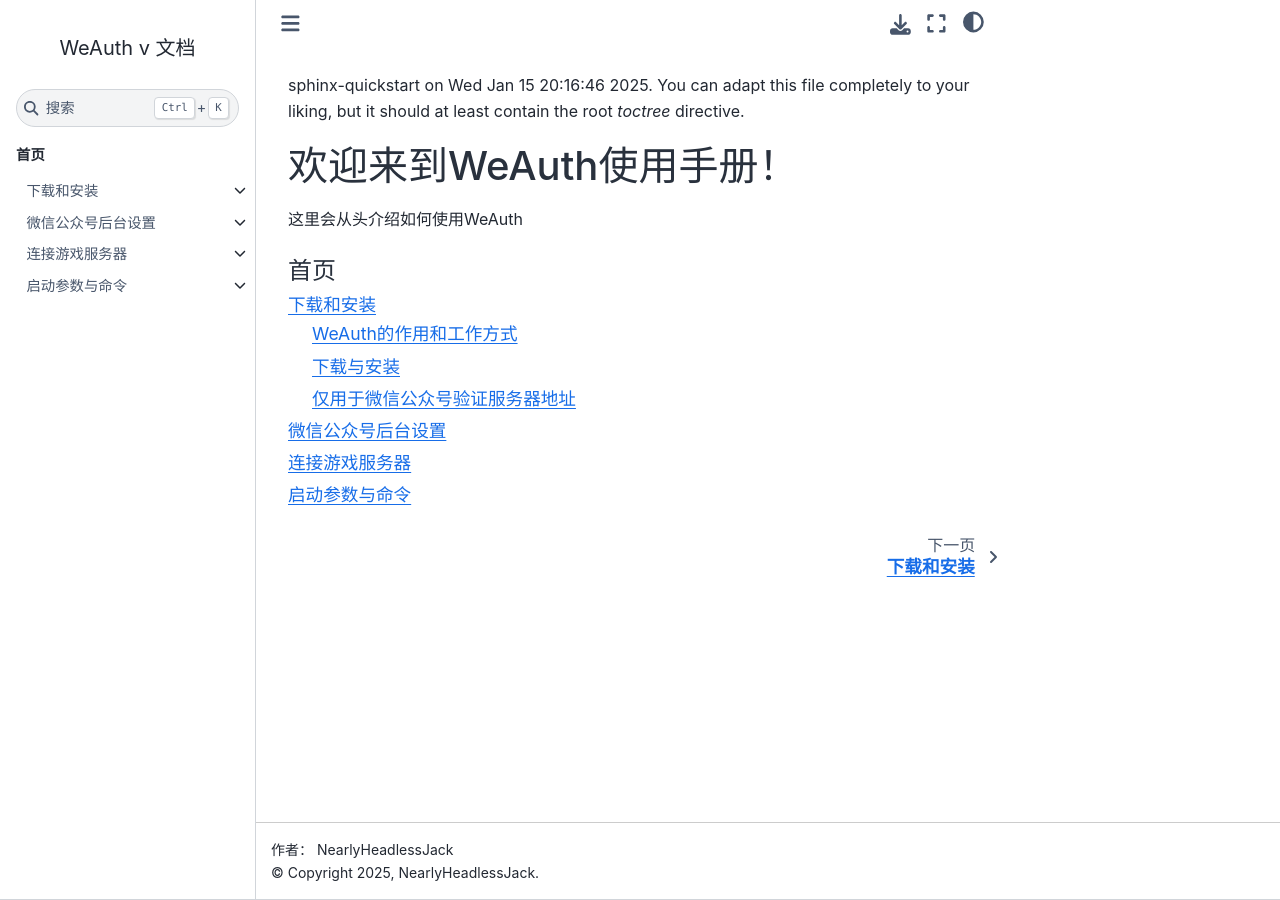
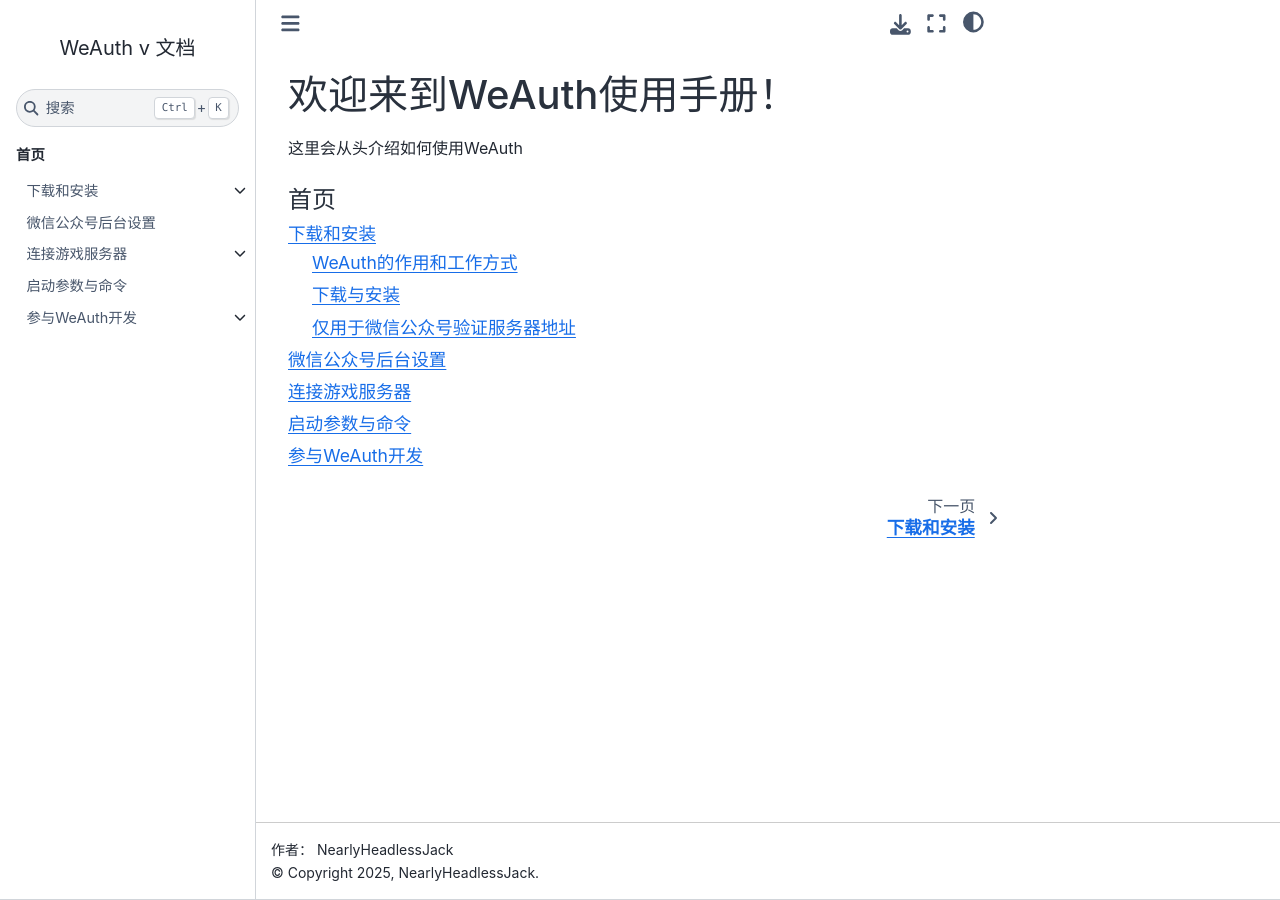
Before and after one commit to TomatoCraftMC/WeAuth, a Sphinx documentation site: the page built from docs/source/index.rst, in a window 1280 px wide. Built offline with Sphinx 7.4.7 and the Sphinx Book theme 1.1.4, drawn with Linux system fonts in a browser that asks for light colours; the version number could not be read and is left out.

Commit message:
docs(README):update

```diff
--- a/docs/source/command/index.rst
+++ b/docs/source/command/index.rst
@@ -1,7 +1,3 @@
 启动参数与命令
 ============
 WeAuth可依靠启动参数，或者超级管理员在微信直接输入指令，实现丰富的游戏管理功能。
-
-
-.. toctree::
-   :maxdepth: 2
--- /dev/null
+++ b/docs/source/dev/index.rst
@@ -0,0 +1,6 @@
+参与WeAuth开发
+=============
+
+
+.. toctree::
+   :maxdepth: 2
--- a/docs/source/index.rst
+++ b/docs/source/index.rst
@@ -1,8 +1,3 @@
-.. WeAuth documentation master file, created by
-sphinx-quickstart on Wed Jan 15 20:16:46 2025.
-You can adapt this file completely to your liking, but it should at least
-contain the root `toctree` directive.
-
 欢迎来到WeAuth使用手册！
 ===================
 这里会从头介绍如何使用WeAuth
@@ -15,3 +10,4 @@
    微信公众号后台设置<wechat_config/index.rst>
    连接游戏服务器<mc_config/index.rst>
    启动参数与命令<command/index.rst>
+   参与WeAuth开发<dev/index.rst>
--- a/docs/source/wechat_config/index.rst
+++ b/docs/source/wechat_config/index.rst
@@ -1,6 +1,3 @@
 微信公众号后台设置
 ================
 WeAuth在正式运行之前，需要您在微信公众号后台进行相关设置。
-
-.. toctree::
-   :maxdepth: 2
```
Also changed, not shown: docs/source/mc_config/MCSManager.rst (added), docs/source/mc_config/diff.rst (added), docs/source/mc_config/rcon.rst (added), docs/source/wechat_config/config.rst (deleted).
